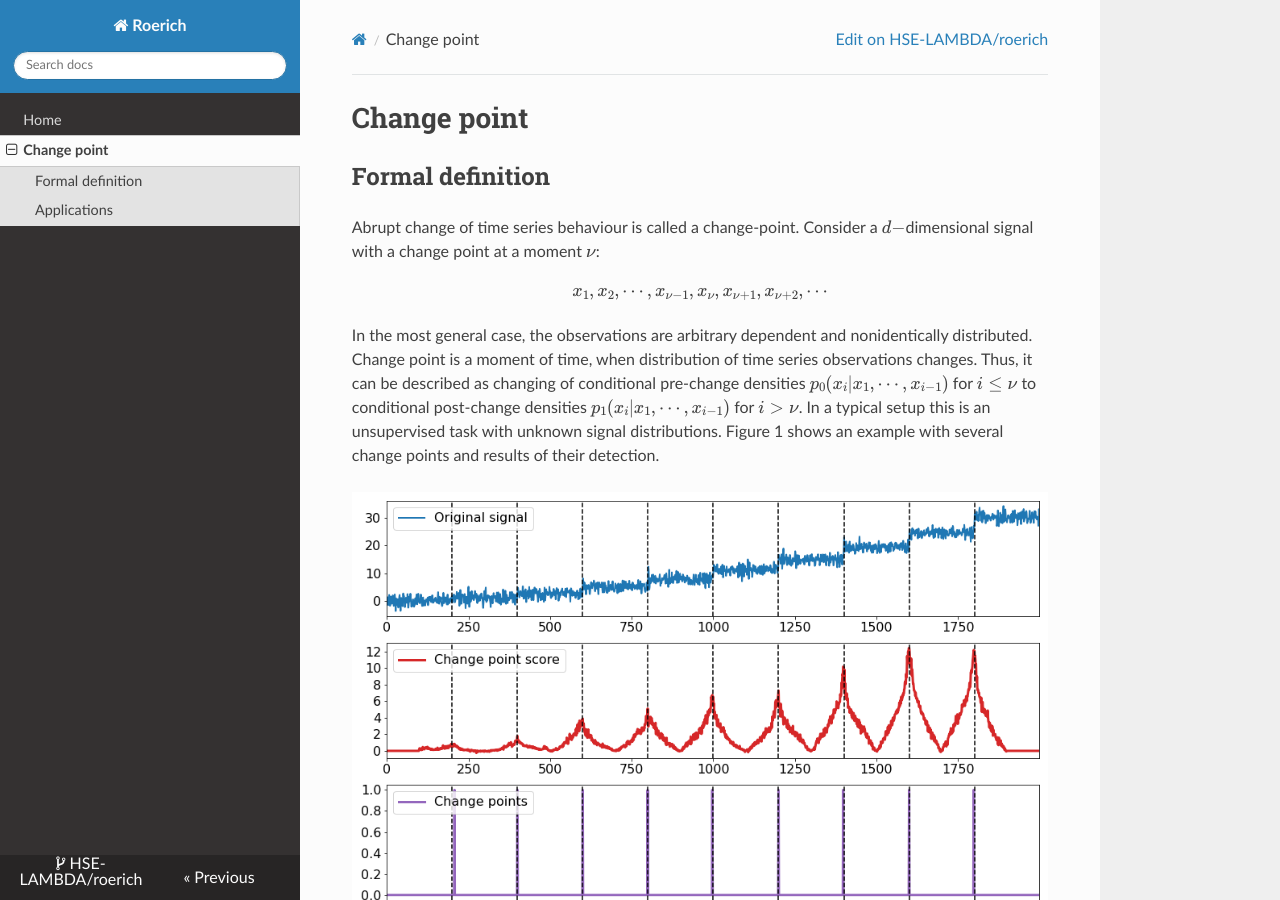
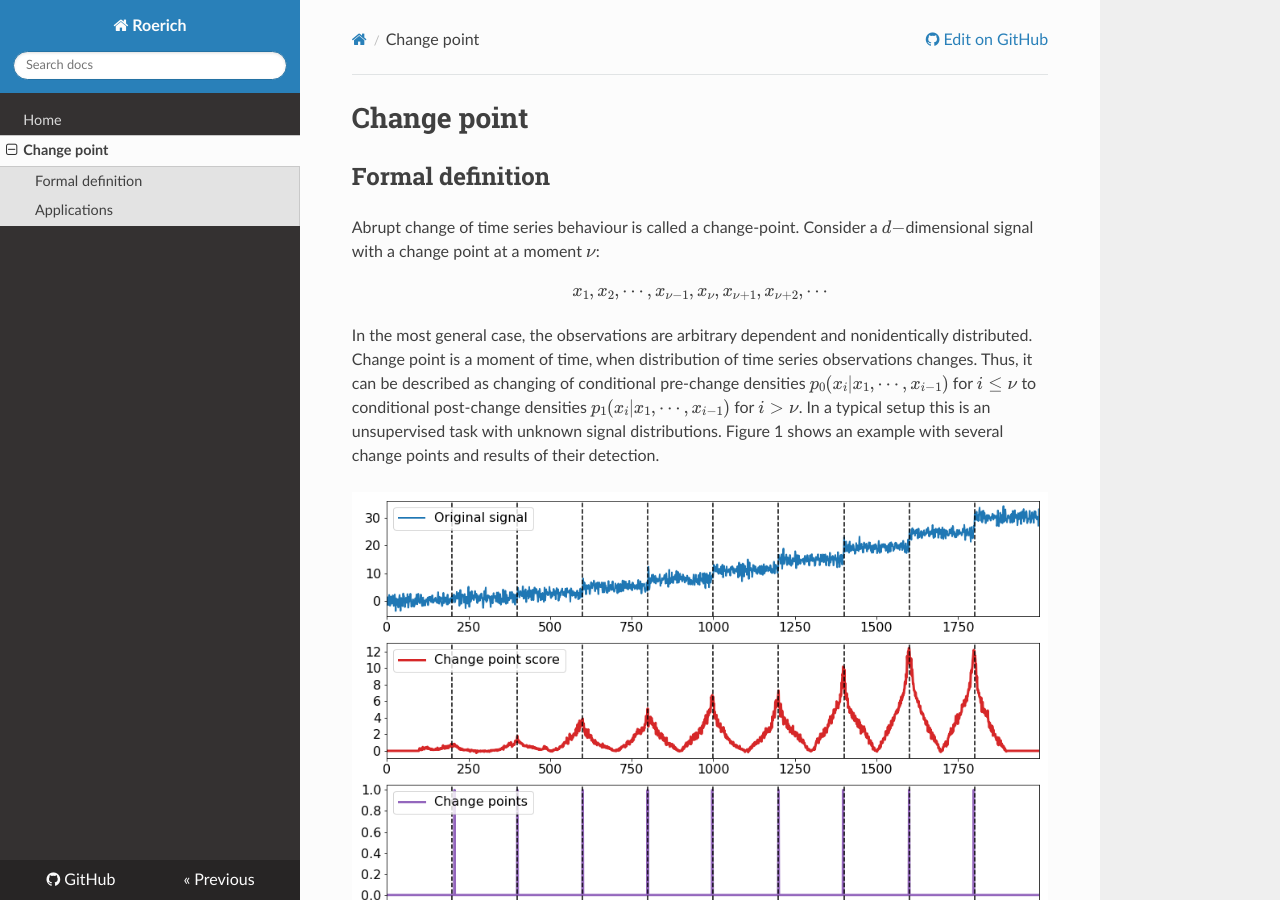
Before and after one commit to HSE-LAMBDA/roerich, an MkDocs documentation site: the page built from docs/about.md, in a window 1280 px wide and 900 px high. Built offline with MkDocs 1.6.1, drawn with Linux system fonts in a browser that asks for light colours; nearby versions of some CDN libraries; formulas are drawn with MathJax 3.

Commit message:
github link fix

```diff
--- a/mkdocs.yml
+++ b/mkdocs.yml
@@ -1,11 +1,14 @@
 site_name: Roerich
 site_url: https://hse-lambda.github.io/roerich/
 repo_url: https://github.com/HSE-LAMBDA/roerich
-repo_name: HSE-LAMBDA/roerich
+edit_uri: tree/main/docs
+repo_name: GitHub
 docs_dir: docs
 theme:
     name: readthedocs
     highlightjs: true
+    include_homepage_in_sidebar: true
+    prev_next_buttons_location: bottom
 markdown_extensions:
     - markdown_include.include
     - extra
```
